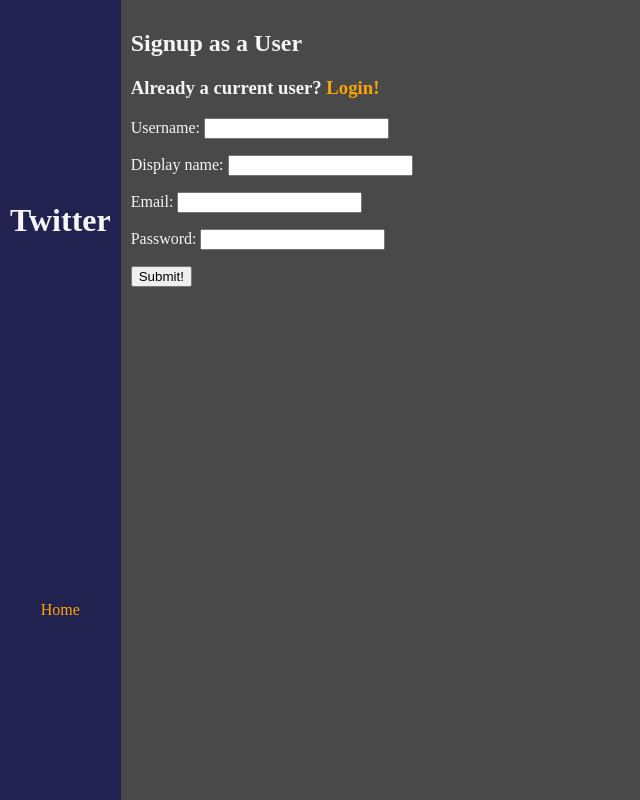
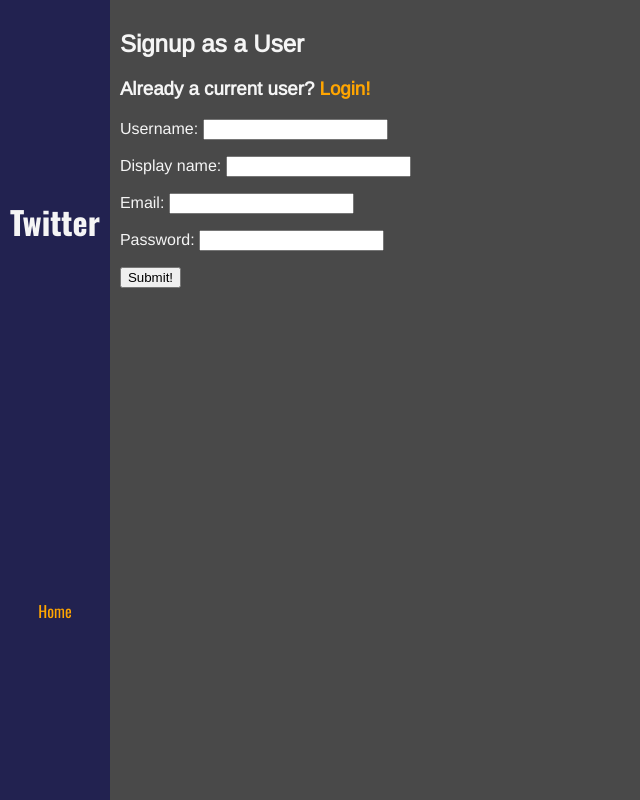
Before and after one commit to jeffsimp88/twitterclone, a Django app: page /signup/ in a window 1280 px wide. Shown: the whole page, without its empty margins (0-640 px from the left). Run offline with Django 3.2, Linux system fonts and the light colour scheme.

Commit message:
Added new fonts

```diff
--- a/static/css/style.css
+++ b/static/css/style.css
@@ -1,4 +1,13 @@
+@import url('https://fonts.googleapis.com/css2?family=Arimo&family=Josefin+Sans&family=Oswald:wght@200;300;400;500;600;700&family=Quicksand&display=swap');
+/*
+font-family: 'Arimo', sans-serif;
+font-family: 'Josefin Sans', sans-serif;
+font-family: 'Oswald', sans-serif;
+font-family: 'Quicksand', sans-serif;
+*/
+
 body{
+    font-family: 'Arimo', sans-serif;
     display: flex;
     flex-direction: row;
     margin: 0;
@@ -6,6 +15,7 @@
     color: whitesmoke
 }
 header{
+    font-family: 'Oswald', sans-serif;
     display: flex;
     flex-direction: column;
     align-items: center;
```
